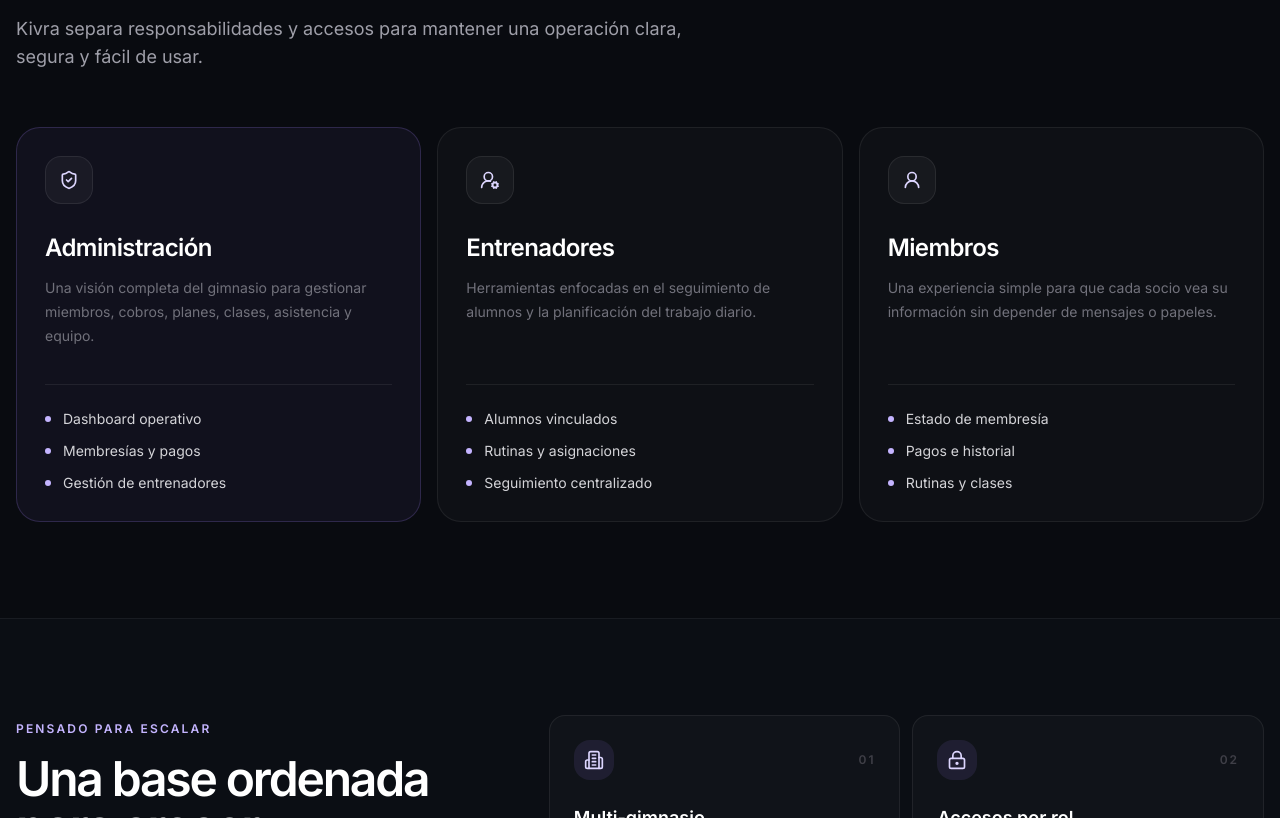
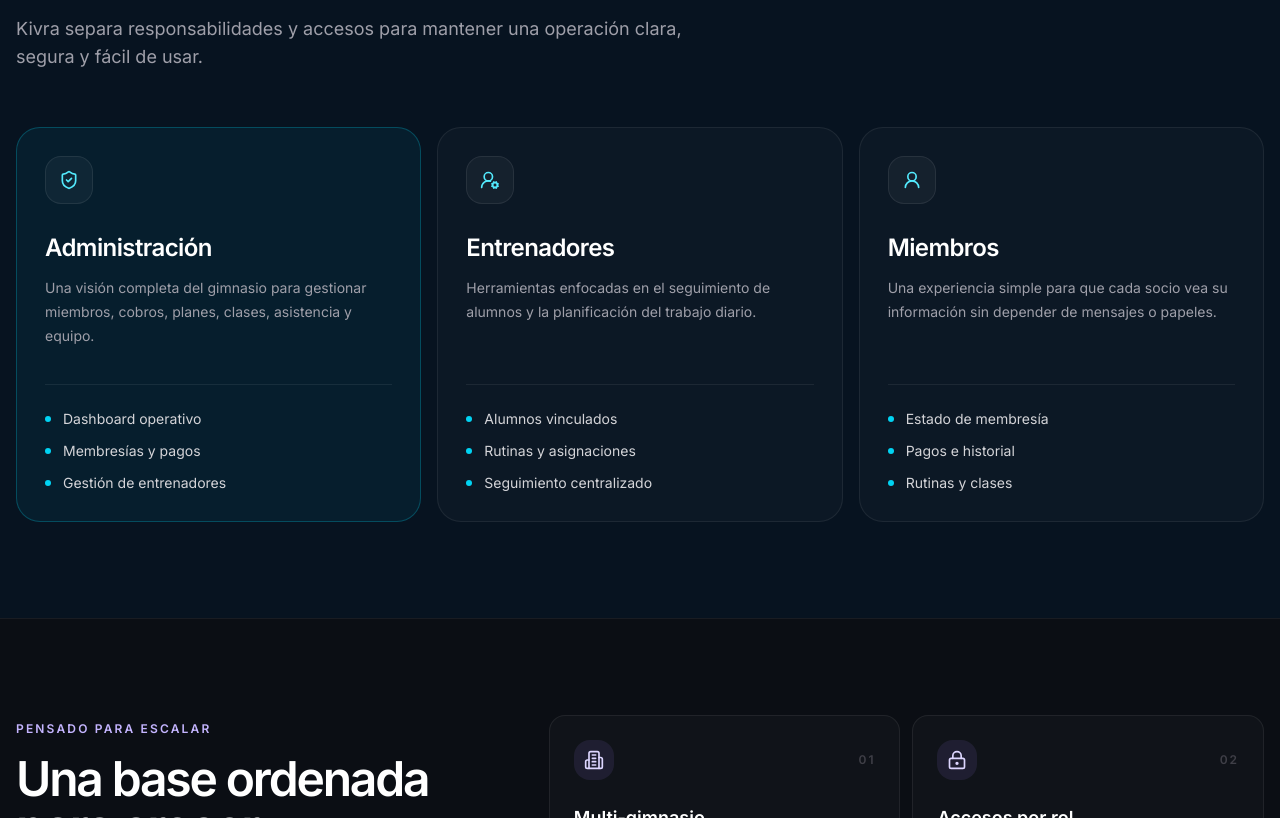
Before and after one commit to JavierDiaz91/gym-app, a Next.js app: page / in a window 1280 px wide. Shown: the part 1903-2721 px from the top of the page. Built offline with nearby package versions, Linux system fonts and the light colour scheme.

Commit message:
style(landing): unify Kivra turquoise branding and improve contrast

```diff
--- a/components/landing/pricing.tsx
+++ b/components/landing/pricing.tsx
@@ -23,7 +23,7 @@ const roles = [
 
 export function Pricing() {
   return (
-    <section id="roles" className="border-t border-white/[0.06] bg-[#090b10] py-24 text-white">
+    <section id="roles" className="border-t border-white/[0.06] bg-[#071320] py-24 text-white">
       <div className="container mx-auto px-4">
         <div className="mb-14 max-w-3xl">
           <span className="text-xs font-semibold uppercase tracking-[0.18em] text-cyan-300">Diseñado por rol</span>
@@ -41,19 +41,19 @@ export function Pricing() {
               key={role.title}
               className={`rounded-3xl border p-7 ${
                 index === 0
-                  ? "border-violet-400/20 bg-violet-400/[0.055]"
+                  ? "border-cyan-400/25 bg-cyan-400/[0.06]"
                   : "border-white/[0.07] bg-white/[0.025]"
               }`}
             >
               <div className="flex h-12 w-12 items-center justify-center rounded-2xl border border-white/[0.08] bg-white/[0.04]">
-                <role.icon className="h-5 w-5 text-violet-200" />
+                <role.icon className="h-5 w-5 text-cyan-300" />
               </div>
               <h3 className="mt-7 text-2xl font-semibold tracking-tight">{role.title}</h3>
-              <p className="mt-3 min-h-20 text-sm leading-6 text-zinc-500">{role.description}</p>
+              <p className="mt-3 min-h-20 text-sm leading-6 text-zinc-400">{role.description}</p>
               <div className="mt-7 space-y-3 border-t border-white/[0.07] pt-6">
                 {role.items.map((item) => (
                   <div key={item} className="flex items-center gap-3 text-sm text-zinc-300">
-                    <span className="h-1.5 w-1.5 rounded-full bg-violet-300" />
+                    <span className="h-1.5 w-1.5 rounded-full bg-cyan-400" />
                     {item}
                   </div>
                 ))}
```
